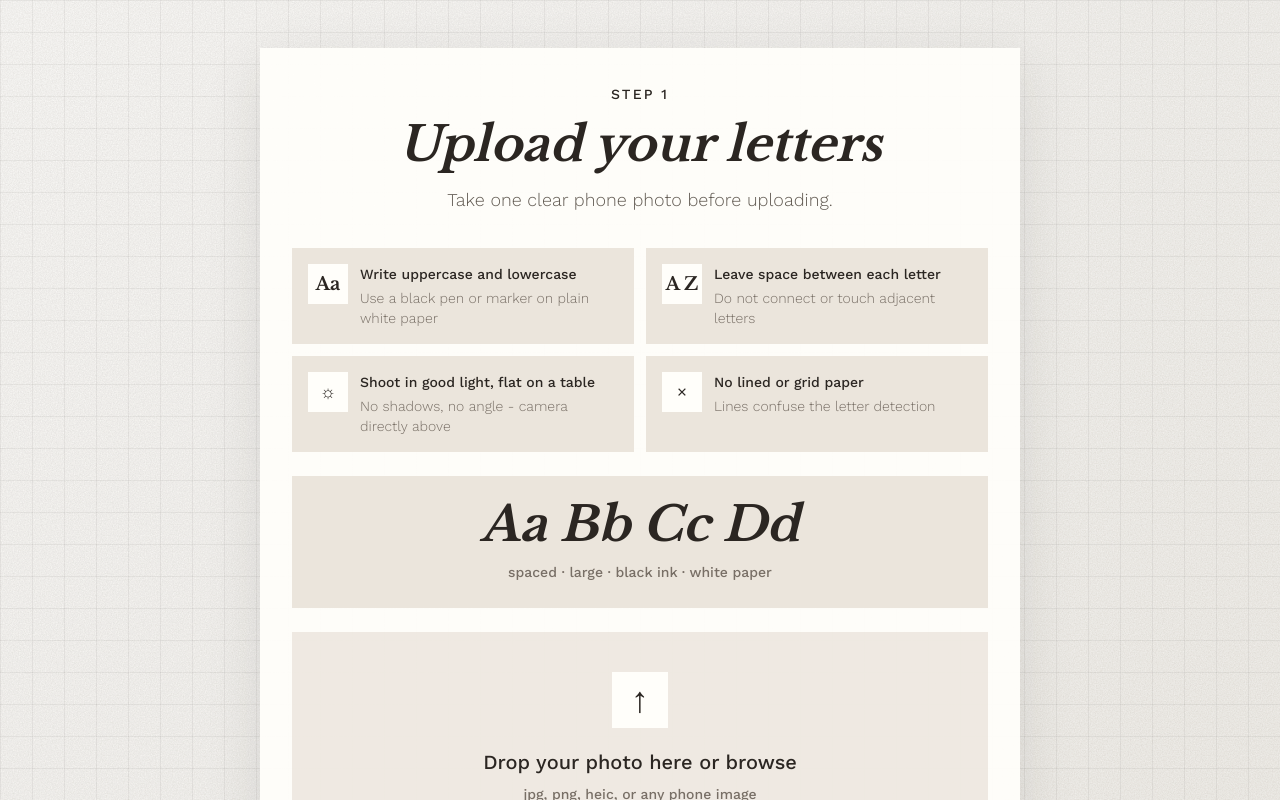
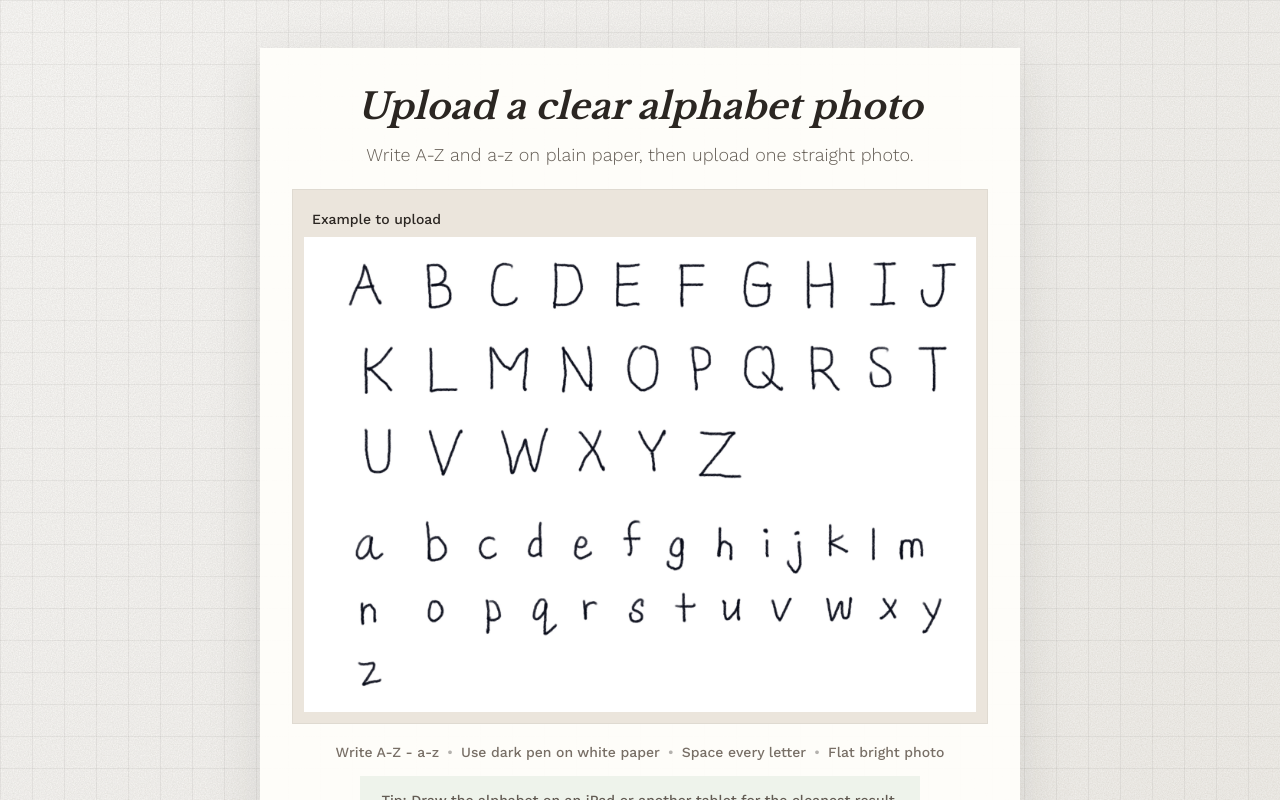
Before and after one commit to jananadiw/handwrite, a Next.js app: page /upload in a window 1280 px wide. Shown: the top 800 px of the page. Built offline with nearby package versions, Linux system fonts and the light colour scheme.

Commit message:
improvement: alphabet upload flow ui

```diff
--- a/src/app/upload/alphabet-sample.tsx
+++ b/src/app/upload/alphabet-sample.tsx
@@ -1,12 +1,22 @@
+import Image from "next/image";
+
 export function AlphabetSample() {
   return (
-    <div className="mt-6 bg-linen px-5 py-6 text-center">
-      <p className="font-serif text-4xl font-bold italic leading-none tracking-normal text-ink sm:text-5xl">
-        Aa Bb Cc Dd
-      </p>
-      <p className="mt-3 text-sm font-medium leading-6 text-muted">
-        spaced · large · black ink · white paper
-      </p>
+    <div className="mt-5 overflow-hidden bg-linen p-3 shadow-[inset_0_0_0_1px_rgba(43,38,34,0.06)]">
+      <div className="px-2 py-2">
+        <p className="text-sm font-medium text-ink">Example to upload</p>
+      </div>
+      <div className="overflow-hidden bg-stone">
+        <Image
+          alt="Example of a clearly written uppercase and lowercase alphabet on white paper"
+          className="h-auto w-full"
+          height={2480}
+          priority
+          sizes="(min-width: 768px) 696px, calc(100vw - 64px)"
+          src="/alphabet-preview.jpg"
+          width={3508}
+        />
+      </div>
     </div>
   );
 }
--- a/src/app/upload/photo-drop-zone.tsx
+++ b/src/app/upload/photo-drop-zone.tsx
@@ -1,3 +1,5 @@
+import Image from "next/image";
+
 export function PhotoDropZone({
   inputId,
   onDrop,
@@ -7,19 +9,24 @@ export function PhotoDropZone({
 }) {
   return (
     <label
-      className="mt-6 flex min-h-[190px] w-full cursor-pointer flex-col items-center justify-center bg-linen/80 px-6 py-10 text-center transition hover:bg-periwinkle"
+      className="mt-6 flex min-h-[170px] w-full cursor-pointer flex-col items-center justify-center bg-linen/80 px-6 py-8 text-center transition hover:bg-periwinkle"
       htmlFor={inputId}
       onDragOver={(event) => event.preventDefault()}
       onDrop={onDrop}
     >
-      <span className="flex h-14 w-14 items-center justify-center bg-stone font-serif text-4xl font-bold text-ink">
-        ↑
-      </span>
+      <Image
+        alt=""
+        aria-hidden="true"
+        className="h-10 w-10"
+        height={40}
+        src="/icons/upload.svg"
+        width={40}
+      />
       <span className="mt-5 text-xl font-medium leading-7 text-ink">
-        Drop your photo here or browse
+        Drop photo here
       </span>
       <span className="mt-2 text-sm font-medium text-muted">
-        jpg, png, heic, or any phone image
+        Drop it here or browse
       </span>
     </label>
   );
--- a/src/app/upload/photo-guidelines.tsx
+++ b/src/app/upload/photo-guidelines.tsx
@@ -1,47 +1,25 @@
 const photoGuidelines = [
-  {
-    icon: "Aa",
-    title: "Write uppercase and lowercase",
-    detail: "Use a black pen or marker on plain white paper",
-  },
-  {
-    icon: "A Z",
-    title: "Leave space between each letter",
-    detail: "Do not connect or touch adjacent letters",
-  },
-  {
-    icon: "☼",
-    title: "Shoot in good light, flat on a table",
-    detail: "No shadows, no angle - camera directly above",
-  },
-  {
-    icon: "×",
-    title: "No lined or grid paper",
-    detail: "Lines confuse the letter detection",
-  },
+  "Write A-Z - a-z",
+  "Use dark pen on white paper",
+  "Space every letter",
+  "Flat bright photo",
 ];
 
 export function PhotoGuidelines() {
   return (
-    <div className="mt-8 grid gap-3 sm:grid-cols-2">
-      {photoGuidelines.map((item) => (
-        <div
-          className="grid grid-cols-[40px_1fr] gap-3 bg-linen px-4 py-4"
-          key={item.title}
-        >
-          <div className="flex h-10 w-10 items-center justify-center bg-stone font-serif text-lg font-bold text-ink">
-            {item.icon}
-          </div>
-          <div>
-            <h2 className="text-sm font-medium leading-5 text-ink">
-              {item.title}
-            </h2>
-            <p className="mt-1 text-sm font-light leading-5 text-muted">
-              {item.detail}
-            </p>
-          </div>
-        </div>
-      ))}
+    <div className="mt-4 text-center">
+      <p className="text-sm font-medium leading-6 text-muted">
+        {photoGuidelines.map((item, index) => (
+          <span key={item}>
+            {index > 0 ? <span className="mx-2 text-ink/35">•</span> : null}
+            {item}
+          </span>
+        ))}
+      </p>
+      <p className="mx-auto mt-3 max-w-[560px] bg-periwinkle px-4 py-3 text-sm font-medium leading-6 text-subtitle">
+        Tip: Draw the alphabet on an iPad or another tablet for the cleanest
+        result.
+      </p>
     </div>
   );
 }
--- a/src/app/upload/upload-photo-form.tsx
+++ b/src/app/upload/upload-photo-form.tsx
@@ -138,19 +138,16 @@ export function UploadPhotoForm() {
       <div className="flex w-full flex-col gap-5">
         <div className="bg-stone/95 px-6 py-7 shadow-[0_18px_54px_rgba(43,38,34,0.10)] sm:px-8 sm:py-9">
           <div className="text-center">
-            <p className="text-sm font-medium uppercase tracking-[0.16em] text-ink">
-              Step 1
-            </p>
-            <h1 className="mt-4 font-serif text-5xl font-bold italic leading-none tracking-normal text-title sm:text-5xl">
-              Upload your letters
+            <h1 className="font-serif text-3xl font-bold italic leading-tight tracking-normal text-title sm:text-4xl">
+              Upload a clear alphabet photo
             </h1>
-            <p className="mt-4 text-lg font-light leading-8 text-subtitle">
-              Take one clear phone photo before uploading.
+            <p className="mt-3 text-base font-light leading-7 text-subtitle sm:text-lg">
+              Write A-Z and a-z on plain paper, then upload one straight photo.
             </p>
           </div>
 
+          <AlphabetSample />
           <PhotoGuidelines />
-          <AlphabetSample />
           <PhotoDropZone inputId={inputId} onDrop={handleDrop} />
 
           <input
```
Also changed, not shown: public/alphabet-preview.jpg (added), public/icons/upload.svg (added).
